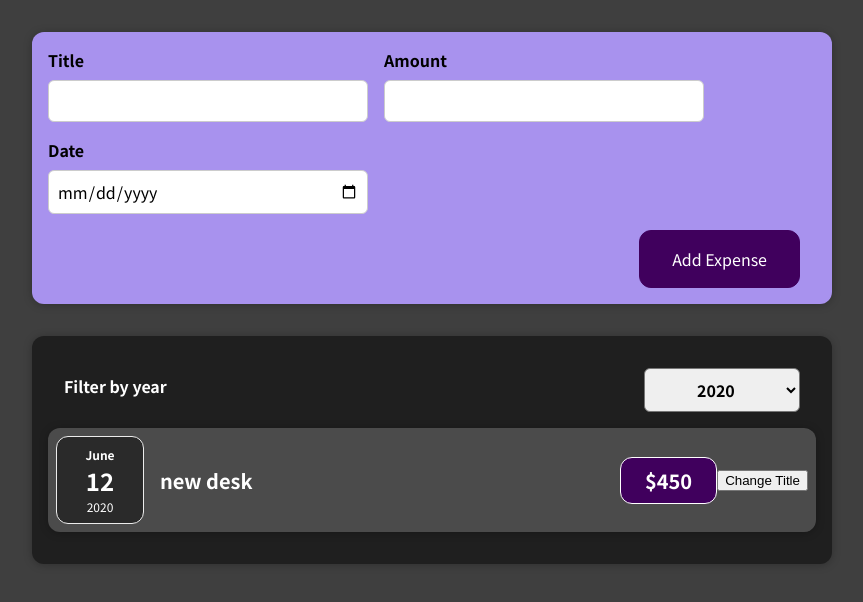
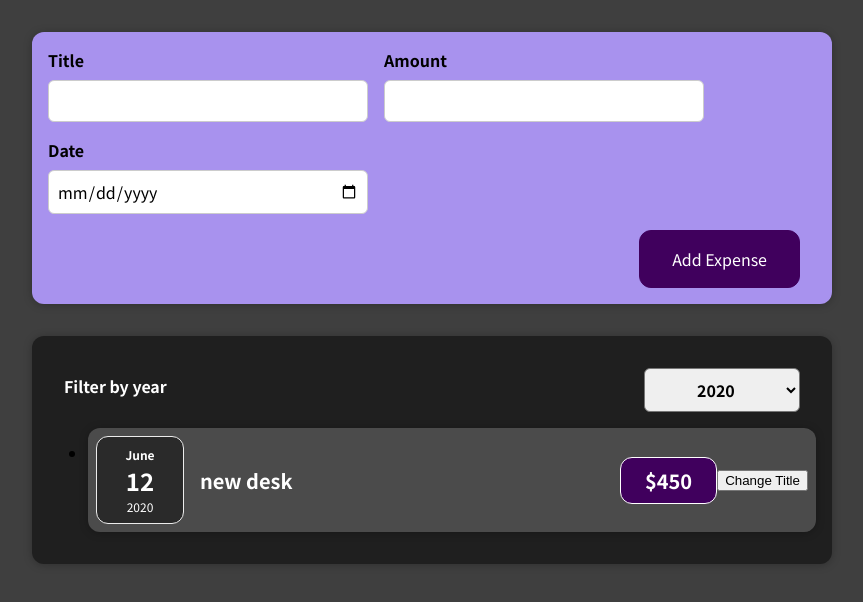
Before and after one commit to VolkanGurbuz/01-react-course, a React (Create React App) app: page / in a window 1280 px wide. Shown: the top 602 px of the page, without its empty margins (208-1071 px from the left). Built offline with nearby package versions, Linux system fonts and the light colour scheme.

Commit message:
adding conditional return statements

```diff
--- a/src/components/expenses/ExpenseItem.js
+++ b/src/components/expenses/ExpenseItem.js
@@ -13,7 +13,9 @@
         setTitle("Updated");
     };
 
-    return (<Card className="expense-item">
+    return (
+        <li>
+            <Card className="expense-item">
                 <ExpenseDate date={props.date}/>
                 <div className="expense-item__description">
                     <h2>{title}</h2>
@@ -21,7 +23,7 @@
                 </div>
                 <button onClick={clickHandle}>Change Title
                 </button>
-    </Card>);
+            </Card></li>);
 }
 
 
--- a/src/components/expenses/Expenses.js
+++ b/src/components/expenses/Expenses.js
@@ -3,6 +3,7 @@
 import Card from "../ui/Card";
 import ExpensesFilter from "./ExpensesFilter";
 import React, {useState} from "react";
+import ExpensesList from "./ExpensesList";
 
 function Expenses(props) {
 
@@ -18,14 +19,6 @@
     });
 
 
-    let expensesContent = <p>No expenses found.</p>
-
-    if (filteredExpenses.length > 0) {
-        expensesContent = filteredExpenses.map((expense) => (<ExpenseItem key={expense.id} title={expense.title}
-                                                                          amount={expense.amount}
-                                                                          date={expense.date}/>));
-    }
-
     //set id for individual elements if no any id , we can use (expense. index)
     //function to pass on map
 
@@ -33,7 +26,7 @@
         <div>
             <Card className="expenses">
                 <ExpensesFilter selected={filteredYear} onChangeFilter={filterChangeHandler}/>
-                {expensesContent}
+                <ExpensesList items={filteredExpenses}/>
             </Card></div>);
 
 }
--- /dev/null
+++ b/src/components/expenses/ExpensesList.css
@@ -0,0 +1,10 @@
+
+.expenses-list {
+    list-style: none;
+    padding: 0;
+}
+
+.expenses-list__fallback {
+    color: white;
+    text-align: center;
+}
--- /dev/null
+++ b/src/components/expenses/ExpensesList.js
@@ -0,0 +1,26 @@
+import React from "react";
+import ExpenseItem from "./ExpenseItem";
+
+
+const ExpensesList = props => {
+
+    if (props.items.length === 0) {
+        return <h2 className="expenses-list__fallback"> Found no expenses!
+        </h2>;
+    }
+
+
+    return <ul className="expenses-list">
+        {
+            props.items.map((expense) => (<ExpenseItem key={expense.id} title={expense.title}
+                                                       amount={expense.amount}
+                                                       date={expense.date}/>))
+        }
+
+    </ul>
+
+
+};
+
+
+export default ExpensesList;
```
Lines whose indentation alone changed are shown as unchanged.
